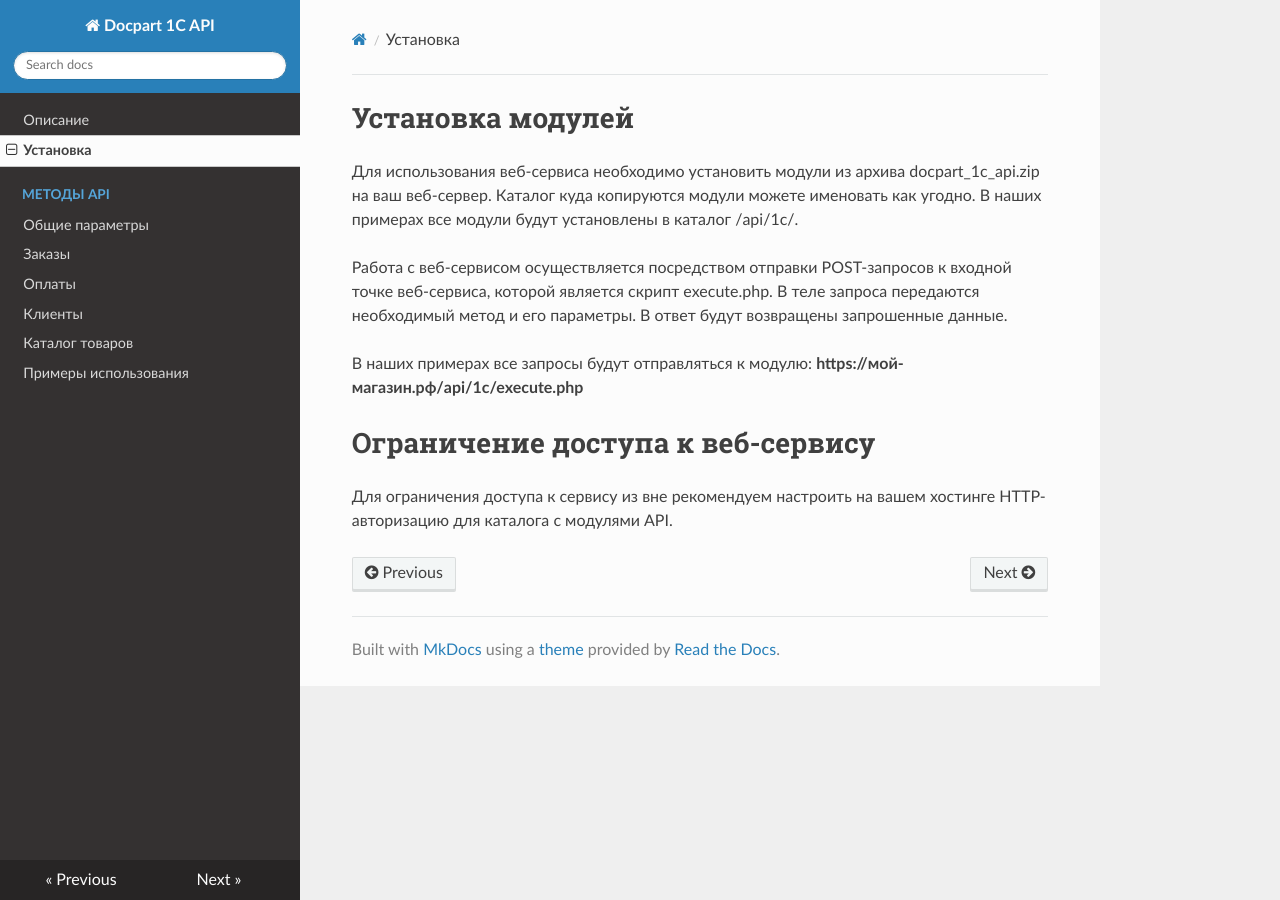
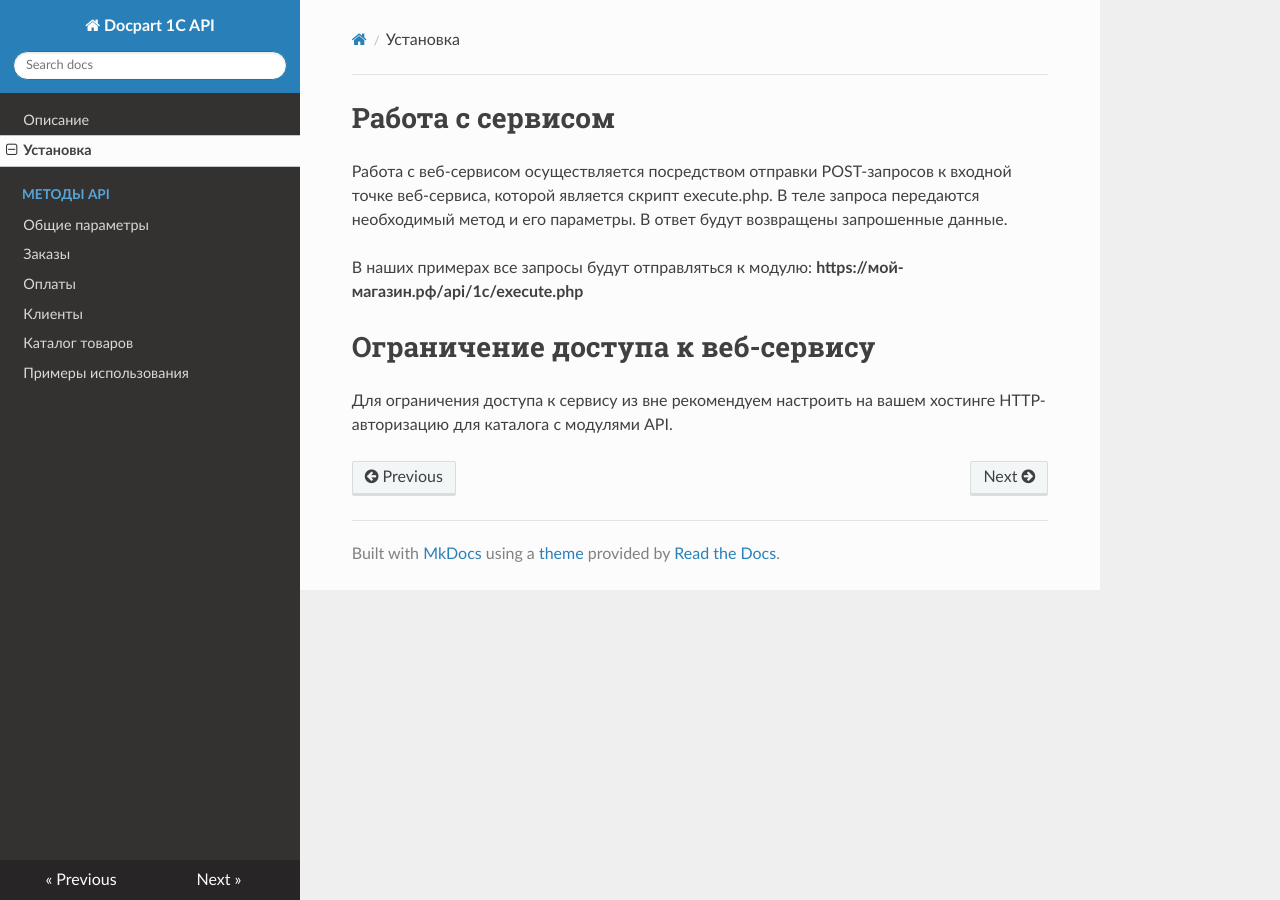
Before and after one commit to emayskiy/Docpart_1C_API_WIKI, an MkDocs documentation site: the page built from docs/install.md, in a window 1280 px wide. Built offline with MkDocs 1.6.1, drawn with Linux system fonts in a browser that asks for light colours; nearby versions of some CDN libraries.

Commit message:
Update install.md

```diff
--- a/docs/install.md
+++ b/docs/install.md
@@ -1,6 +1,4 @@
-# Установка модулей
-
-Для использования веб-сервиса необходимо установить модули из архива docpart_1с_api.zip на ваш веб-сервер. Каталог куда копируются модули можете именовать как угодно. В наших примерах все модули будут установлены в каталог /api/1с/.
+# Работа с сервисом
 
 Работа с веб-сервисом осуществляется посредством отправки POST-запросов к входной точке веб-сервиса, которой является скрипт execute.php. В теле запроса передаются необходимый метод и его параметры. В ответ будут возвращены запрошенные данные.
 
```
